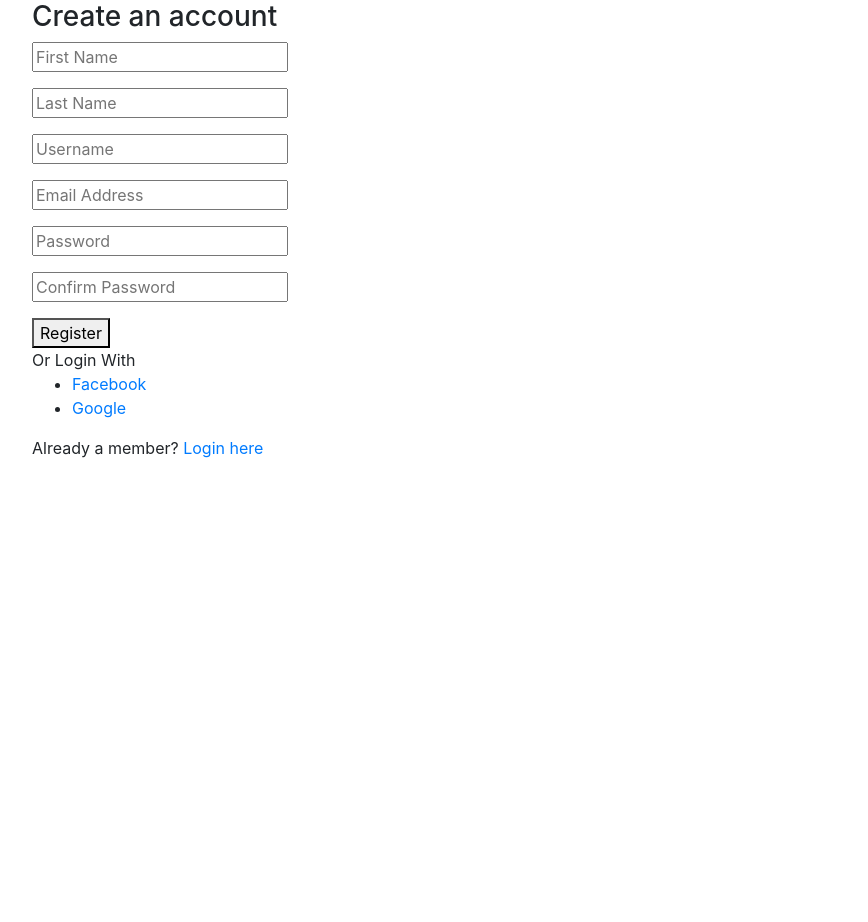
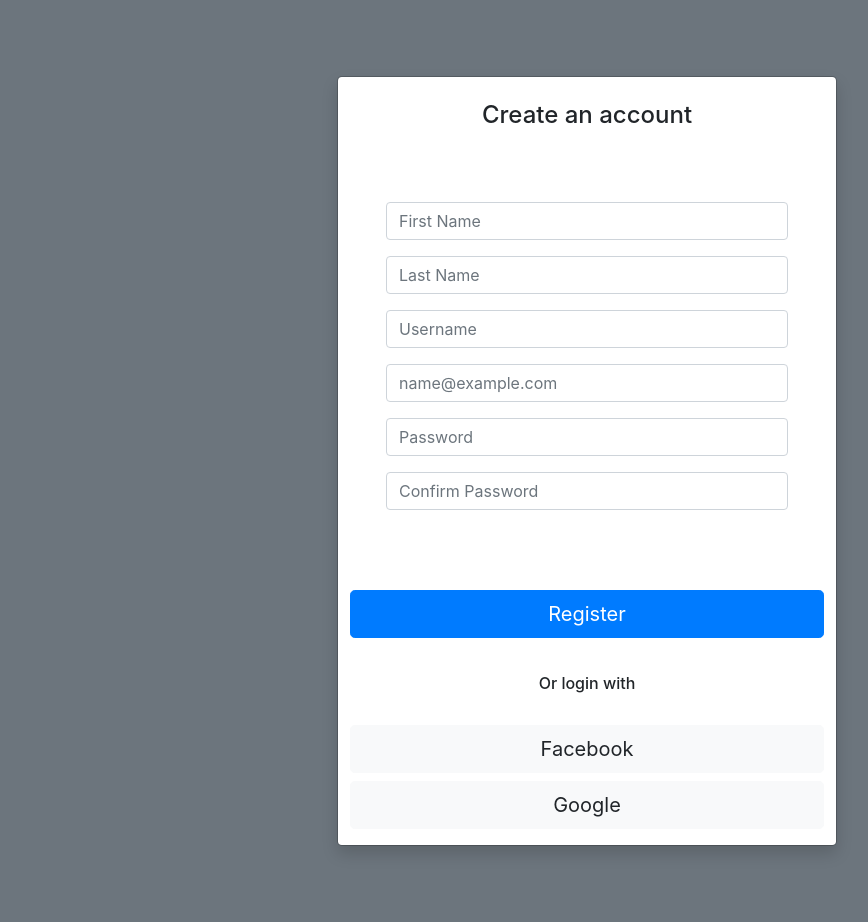
Before and after one commit to Amankaium/50k-python5-shop, a Django app: page /registration/ in a window 1280 px wide. Shown: the whole page, without its empty margins (53-921 px from the left). Before the commit the page ends 458 px from the top, so only its background shows below. Run offline with Django 4.2, Linux system fonts and the light colour scheme.

Commit message:
changed style of the registration page

```diff
--- a/shop/templates/mainapp/registration.html
+++ b/shop/templates/mainapp/registration.html
@@ -21,58 +21,47 @@
 <div class="page_loader"></div>
 
 <!-- Contact section start -->
-<div class="contact-section">
-    <div class="container">
-        <div class="row">
-            <div class="col-lg-12 col-md-12">
-                <div class="form-section">
-                    <div class="logo-2">
 
+<div class="modal modal-sheet position-static d-block bg-secondary py-5" tabindex="-1" role="dialog" id="modalSheet">
+    <div class="modal-dialog" role="document">
+      <div class="modal-content rounded-6 shadow">
+        <div class="modal-body p-4 text-center">
+            <h4 class="mb-0">Create an account</h4>
+          </div>
+        <form action="#" method="GET">
 
-                        </a>
+            <div class="modal-body p-5 pt-0">
+                <form class="">
+                    <div class="form-floating mb-3">
+                        <input type="text" name="firstname" class="form-control rounded-4" id="floatingInput" placeholder="First Name">
                     </div>
-                    <h3>Create an account</h3>
-                    <form action="#" method="GET">
-                        <div class="form-group form-box">
-                            <input type="text" name="firstname" class="input-text" placeholder="First Name">
-                            <i class="fa fa-user"></i>
+                    <div class="form-floating mb-3">
+                        <input type="text" name="lastname" class="form-control rounded-4" id="floatingInput" placeholder="Last Name">
                     </div>
-                        <div class="form-group form-box">
-                            <input type="text" name="lastname" class="input-text" placeholder="Last Name">
-                            <i class="fa fa-user"></i>
+                    <div class="form-floating mb-3">
+                        <input type="text" name="Username" class="form-control rounded-4" id="floatingInput" placeholder="Username">
                     </div>
-                        <div class="form-group form-box">
-                            <input type="text" name="username" class="input-text" placeholder="Username">
-                            <i class="fa fa-user"></i>
+                    <div class="form-floating mb-3">
+                        <input type="email" class="form-control rounded-4" id="floatingInput" placeholder="name@example.com">
                     </div>
-                        <div class="form-group form-box">
-                            <input type="email" name="email" class="input-text" placeholder="Email Address">
-                            <i class="flaticon-mail"></i>
+                    <div class="form-floating mb-3">
+                        <input type="Password" name="Password" class="form-control rounded-4" id="floatingInput" placeholder="Password">
                     </div>
-                        <div class="form-group form-box">
-                            <input type="password" name="password" class="input-text" placeholder="Password">
-                            <i class="flaticon-lock"></i>
+                    <div class="form-floating mb-3">
+                        <input type="Password" name="Confirm Password" class="form-control rounded-4" id="floatingInput" placeholder="Confirm Password">
                     </div>
-                        <div class="form-group form-box">
-                            <input type="password" name="confirm_password" class="input-text" placeholder="Confirm Password">
-                            <i class="flaticon-lock"></i>
+
+                </form>
             </div>
-                        <div class="form-group mb-0 clearfix">
-                            <button type="submit" class="btn-md btn-theme float-left">Register</button>
+
+        <div class="modal-footer flex-column border-top-0">
+          <button type="button" class="btn btn-lg btn-primary w-100 mx-0 mb-2">Register</button>
+          <div class="modal-body p-4 text-center">
+            <h6 class="mb-0">Or login with</h6>
           </div>
-                        <div class="extra-login clearfix">
-                            <span>Or Login With</span>
-                        </div>
-                        <div class="clearfix"></div>
-                        <ul class="social-list">
-                            <li><a href="#" class="facebook-bg"><i class="fa fa-facebook facebook-i"></i><span>Facebook</span></a></li>
-                            <li><a href="#" class="google-bg"><i class="fa fa-google google-i"></i><span>Google</span></a></li>
-                        </ul>
-                    </form>
-                    <p>Already a member? <a href="login.html" class="thembo"> Login here</a></p>
+          <button type="button" class="btn btn-lg btn-light w-100 mx-0" data-bs-dismiss="modal">Facebook</button>
+          <button type="button" class="btn btn-lg btn-light w-100 mx-0" data-bs-dismiss="modal">Google</button>
         </div>
       </div>
     </div>
   </div>
-</div>
-<!-- Contact section end -->
```
Lines whose indentation alone changed are shown as unchanged.
